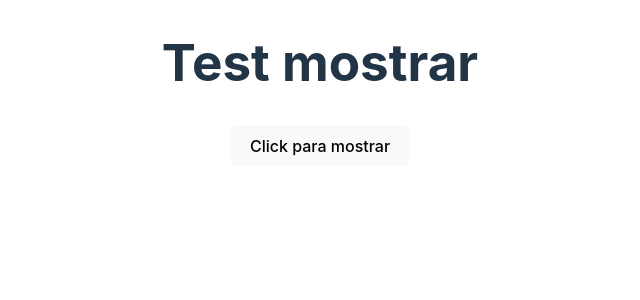
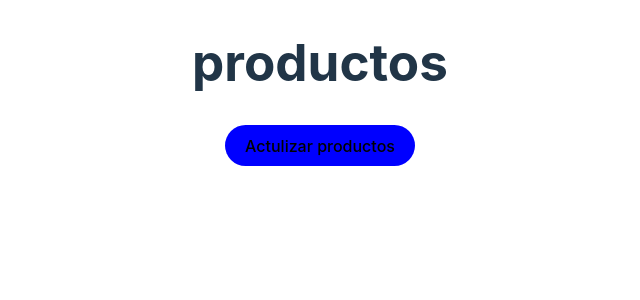
Before and after one commit to mgltorsa/ReactJS-I, a React (Vite) app in the folder curso-react/: page / in a window 1280 px wide. Shown: the top 300 px of the page, without its empty margins (320-960 px from the left). Built offline with nearby package versions, Linux system fonts and the light colour scheme.

Commit message:
added clase5

```diff
--- a/curso-react/src/App.jsx
+++ b/curso-react/src/App.jsx
@@ -1,14 +1,86 @@
-import { useState } from "react";
 import "./App.css";
+import Encabezado from "./components/Encabezado";
+import Contenido from "./components/Contenido";
+import Footer from "./components/Footer";
+import Boton from "./components/Boton";
+import { useEffect, useState } from "react";
 
 function App() {
-  const [mostrar, setMostrar] = useState(false)
+  const [isLoading, setIsLoading] = useState(true);
+  const [listaProductos, setListaDeProductos] = useState([]);
+
+  // useEffect(() => {
+  //   console.log("MONTAJE");
+
+  //   //traida de los datos
+  //   // const getProductos = async () => {
+  //   //   const response = await fetch("https://fakestoreapi.com/products", {
+  //   //     method: "PUT",
+  //   //     body: {},
+  //   //   })
+  //   //     .then((res) => res.json())
+  //   //     .then((json) => {
+  //   //       setTimeout(() => {
+  //   //         setListaDeProductos(json);
+  //   //         setIsLoading(false);
+  //   //       }, 3000);
+  //   //     });
+  //   // };
+  //   // getProductos();
+
+  //   fetch("https://fakestoreapi.com/products")
+  //     .then((res) => res.json())
+  //     .then((json) => {
+  //       setTimeout(() => {
+  //         setListaDeProductos(json);
+  //         setIsLoading(false);
+  //       }, 19000);
+  //     });
+
+  //   return () => {
+  //     console.log("DESMONTAJE");
+  //   };
+  // }, []);
+
+  // useEffect(() => {
+  //   if (listaProductos.length) {
+  //     // alert("SE CARGARON LOS PRODUCTOS");
+  //   }
+  // }, [listaProductos]);
+
+  // setTimeout(() => {
+  //   setIsLoading(false);
+  // }, 5000);
+
+  // if (isLoading) {
+  //   return <p>Loading...</p>;
+  // }
 
   return (
     <>
-      <h1>Test mostrar</h1>
-      <button onClick={() => setMostrar(!mostrar)}>Click para mostrar</button>
-      {mostrar && <p>Existo</p>}
+      <div>
+        {/* <Encabezado titulo="Encabezado imprimir" colorBoton={"red"} /> */}
+        <h1>productos</h1>
+        <Boton
+          onClick={() => {
+            fetch("https://fakestoreapi.com/products")
+              .then((res) => res.json())
+              .then((json) => {
+                setListaDeProductos(json);
+                setIsLoading(false);
+              });
+          }}
+        >
+          Actulizar productos
+        </Boton>
+      </div>
+
+      {listaProductos.map((product, index) => (
+        <div key={index.toString()}>
+          <h1>{product.title}</h1>
+          <p>{product.description}</p>
+        </div>
+      ))}
     </>
   );
 }
--- /dev/null
+++ b/curso-react/src/components/Boton/boton.css
@@ -0,0 +1,4 @@
+.button {
+    background-color: blue;
+    border-radius: 45px;
+}
--- /dev/null
+++ b/curso-react/src/components/Boton/index.jsx
@@ -0,0 +1,24 @@
+import "./boton.css";
+import PropTypes from "prop-types";
+
+const Boton = (props) => {
+  return (
+    <button
+      className="button"
+      style={{ backgroundColor: props.color }}
+      onClick={props.onClick}
+      disabled={props.isLoading}
+    >
+      {props.isLoading ? "Loading..." : props.children}
+    </button>
+  );
+};
+
+Boton.propTypes = {
+  children: PropTypes.string.isRequired,
+  color: PropTypes.string,
+  onClick: PropTypes.func,
+  isLoading: PropTypes.bool,
+};
+
+export default Boton;
--- /dev/null
+++ b/curso-react/src/components/Contenido.jsx
@@ -0,0 +1,9 @@
+
+const Contenido = (props) => {
+  return <div
+  style={{ backgroundColor: "red" }}>
+    {props.children}
+  </div>;
+};
+
+export default Contenido;
--- /dev/null
+++ b/curso-react/src/components/Encabezado.jsx
@@ -0,0 +1,21 @@
+import Boton from "./Boton";
+import PropTypes from 'prop-types'
+
+export default function Encabezado(props) {
+  return (
+    <div>
+      <h1>{props.titulo}</h1>
+      <Boton
+        color={props.colorBoton}
+        onClick={() => {
+          console.log("IMPRIMIENDO...");
+        }}
+      >Imprimir</Boton>
+    </div>
+  );
+}
+
+Encabezado.propTypes ={
+    titulo: PropTypes.string.isRequired,
+    colorBoton: PropTypes.string,
+}
--- /dev/null
+++ b/curso-react/src/components/Footer.jsx
@@ -0,0 +1,17 @@
+import { Component } from "react";
+
+class Footer extends Component {
+  constructor(props) {
+    super(props)
+    this.props = props;
+  }
+  render() {
+    return (
+      <div >
+        <h1>{this.props.titulo}</h1>
+      </div>
+    );
+  }
+}
+
+export default Footer;
```
